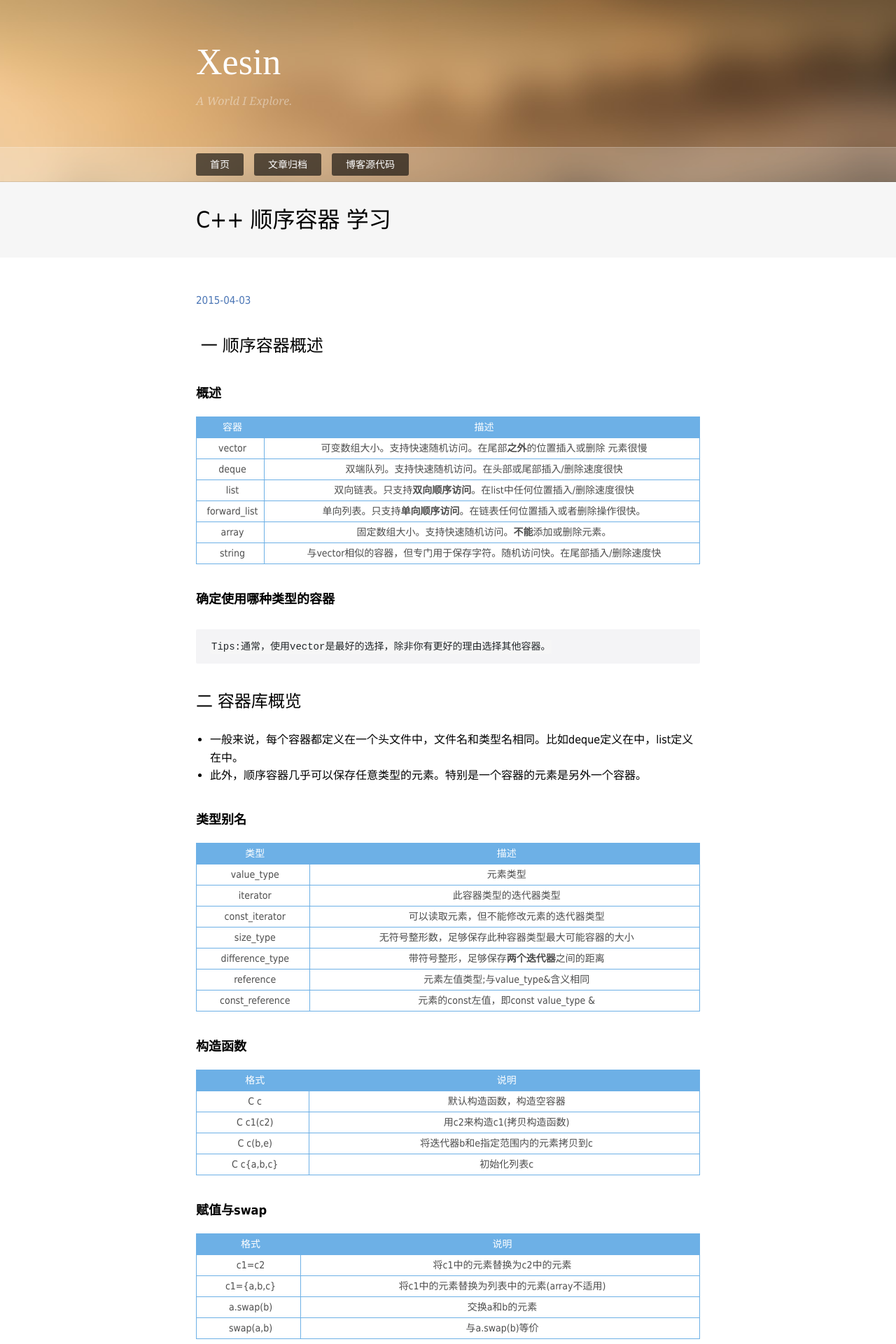
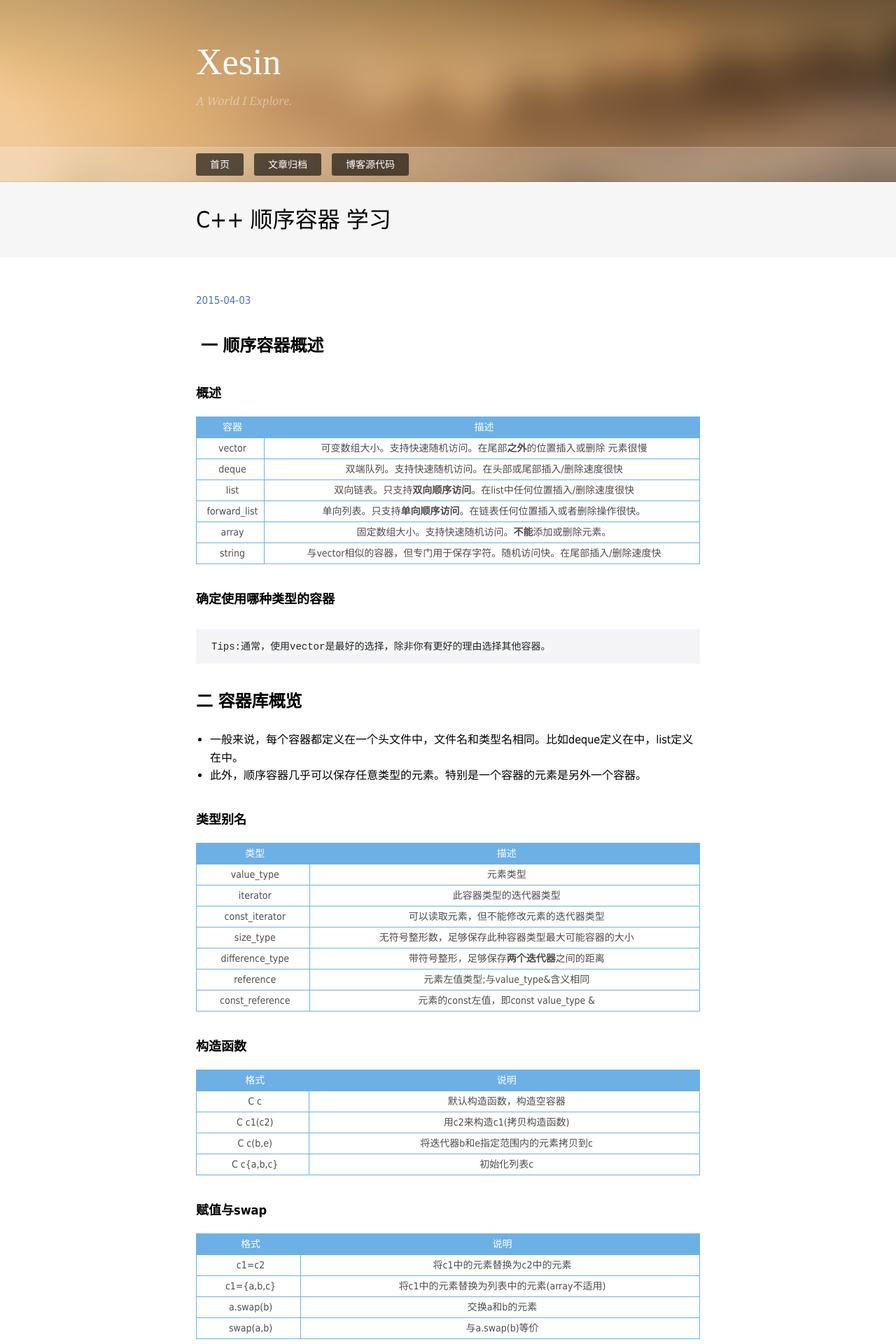
Before and after one commit to Xesian/Xesian, a Jekyll site: the page built from _posts/2015-04-03-C++ 顺序容器.markdown, in a window 1280 px wide. Shown: the top 1920 px of the page at 70% size. Built offline with Jekyll 4.4.1, drawn with Linux system fonts in a browser that asks for light colours; nearby versions of some CDN libraries; some web fonts are replaced; comment, search, counter and statistics services are not loaded.

Commit message:
15-04-03 20:28

```diff
--- a/_posts/2015-04-03-C++ 顺序容器.markdown
+++ b/_posts/2015-04-03-C++ 顺序容器.markdown
@@ -4,7 +4,7 @@ title:        C++  顺序容器 学习
 description:    C++学习笔记
 keywords: C++ 容器
 ---
-### 一 顺序容器概述
+### **一 顺序容器概述**
 
 #####  概述
 
@@ -20,7 +20,7 @@ keywords: C++ 容器
 #####  确定使用哪种类型的容器
     Tips:通常，使用vector是最好的选择，除非你有更好的理由选择其他容器。
 
-### 二 容器库概览
+### **二 容器库概览**
 
   + 一般来说，每个容器都定义在一个头文件中，文件名和类型名相同。比如deque定义在<deque>中，list定义在<list>中。
   + 此外，顺序容器几乎可以保存任意类型的元素。特别是一个容器的元素是另外一个容器。
@@ -98,7 +98,7 @@ keywords: C++ 容器
 |c.rbegin(),c.rend()|返回指向c的尾元素和首元素<strong>之前</strong>的迭代器|
 |c.crbegin(),c.crend()|返回const_reverse_iterator|
 
-### 三 顺序容器操作
+### **三 顺序容器操作**
 
 ##### 向顺序容器添加元素
 
```
